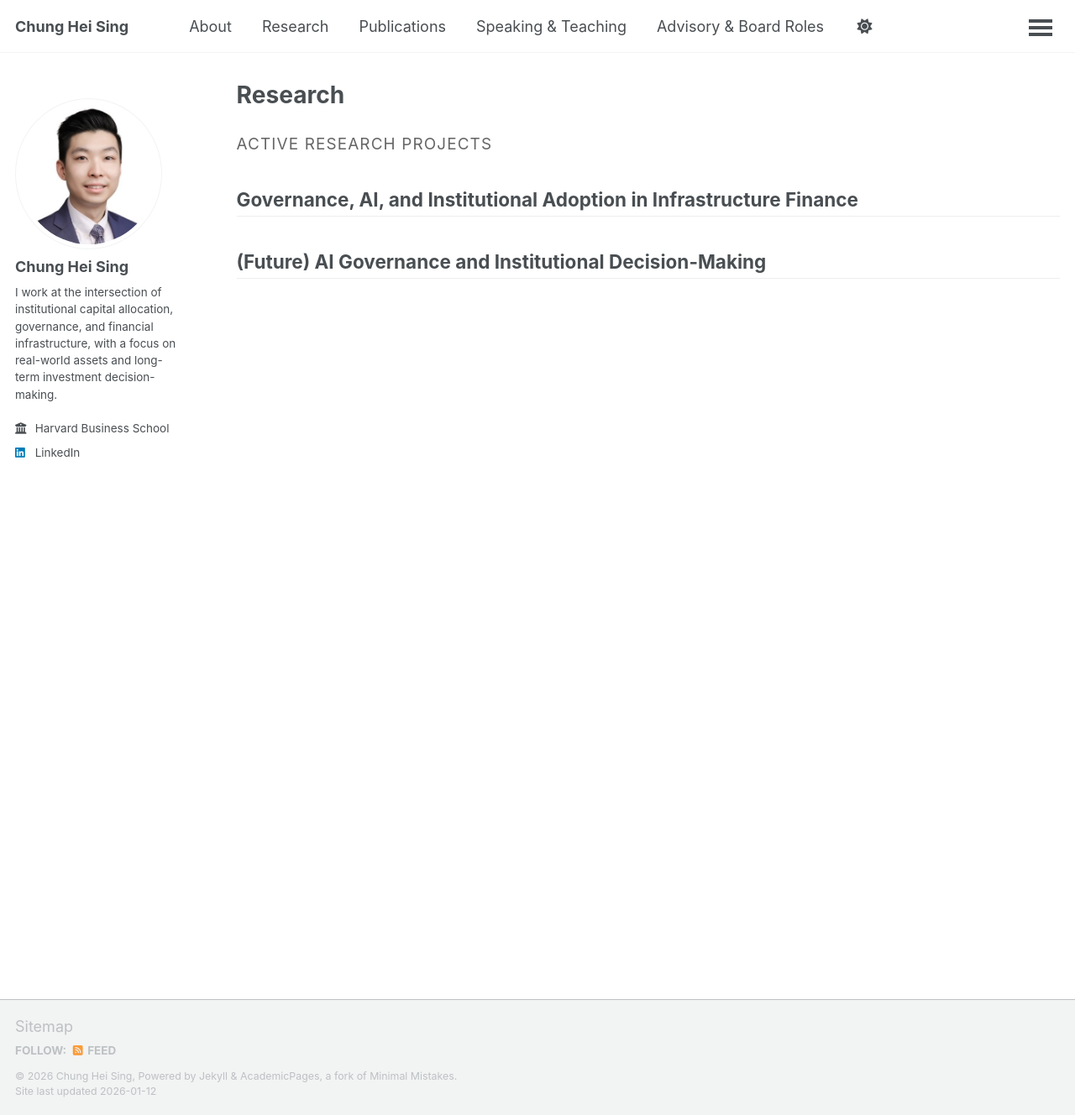
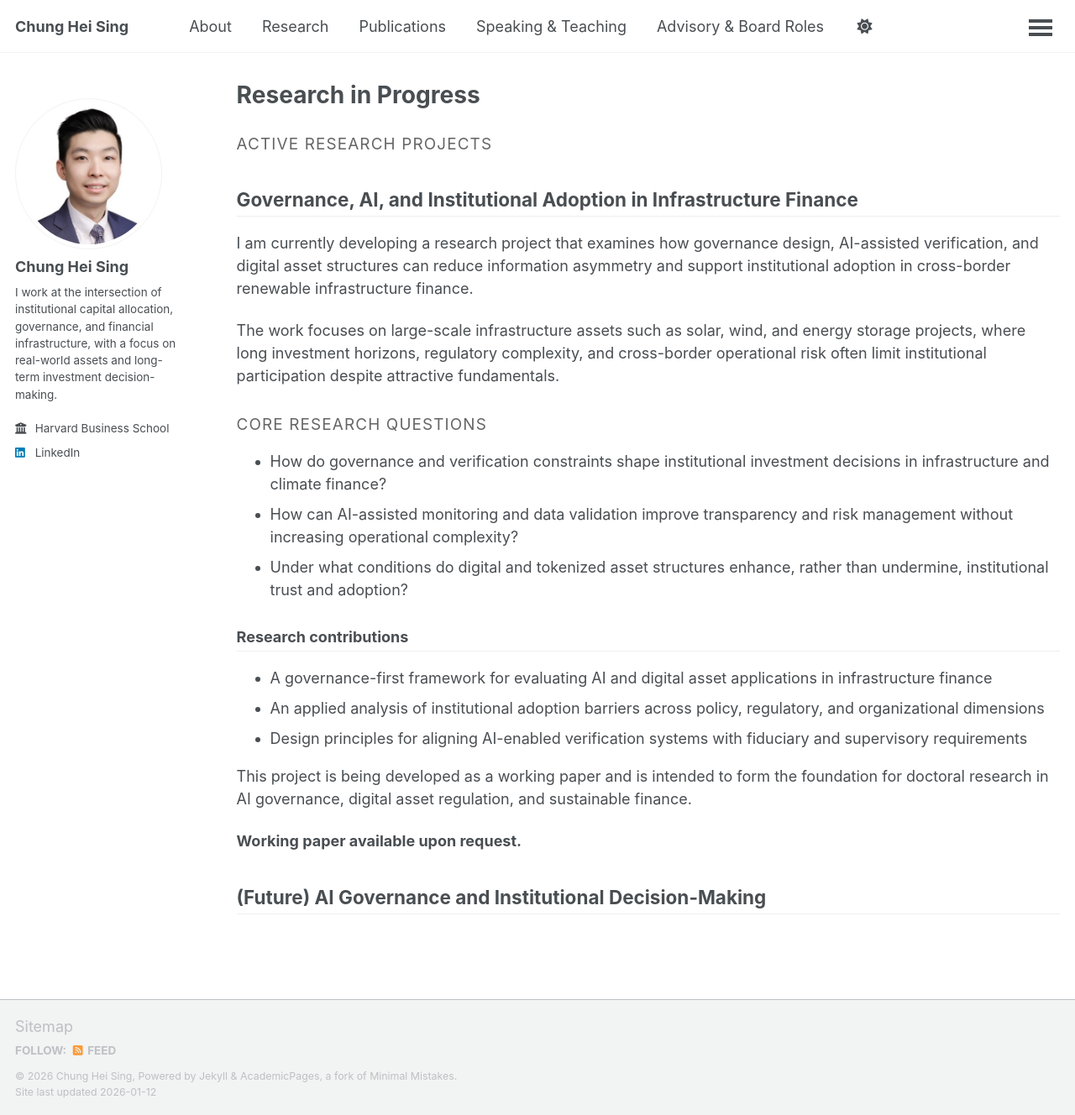
Before and after one commit to chungheising/chungheising.github.io, a Jekyll site: the page built from _pages/research.md, in a window 1280 px wide and 1328 px high. Shown: the whole window at 84% size. Built offline with Jekyll 4.4.1, drawn with Linux system fonts in a browser that asks for light colours; a script bundle is joined from its source files by our own code; library files that are not in the unit come from our copies.

Commit message:
Update research.md

```diff
--- a/_pages/research.md
+++ b/_pages/research.md
@@ -1,14 +1,32 @@
 ---
 layout: archive
-title: "Research"
+title: "Research in Progress"
 permalink: /research/
 author_profile: true
 ---
 
 ## Active Research Projects
 
+## Governance, AI, and Institutional Adoption in Infrastructure Finance
 
-## Governance, AI, and Institutional Adoption in Infrastructure Finance
+I am currently developing a research project that examines how governance design, AI-assisted verification, and digital asset structures can reduce information asymmetry and support institutional adoption in cross-border renewable infrastructure finance.
+
+The work focuses on large-scale infrastructure assets such as solar, wind, and energy storage projects, where long investment horizons, regulatory complexity, and cross-border operational risk often limit institutional participation despite attractive fundamentals.
+
+### Core research questions
+- How do governance and verification constraints shape institutional investment decisions in infrastructure and climate finance?
+- How can AI-assisted monitoring and data validation improve transparency and risk management without increasing operational complexity?
+- Under what conditions do digital and tokenized asset structures enhance, rather than undermine, institutional trust and adoption?
+
+### Research contributions
+- A governance-first framework for evaluating AI and digital asset applications in infrastructure finance
+- An applied analysis of institutional adoption barriers across policy, regulatory, and organizational dimensions
+- Design principles for aligning AI-enabled verification systems with fiduciary and supervisory requirements
+
+This project is being developed as a working paper and is intended to form the foundation for doctoral research in AI governance, digital asset regulation, and sustainable finance.
+
+**Working paper available upon request.**
+
 
 
 ## (Future) AI Governance and Institutional Decision-Making
```
